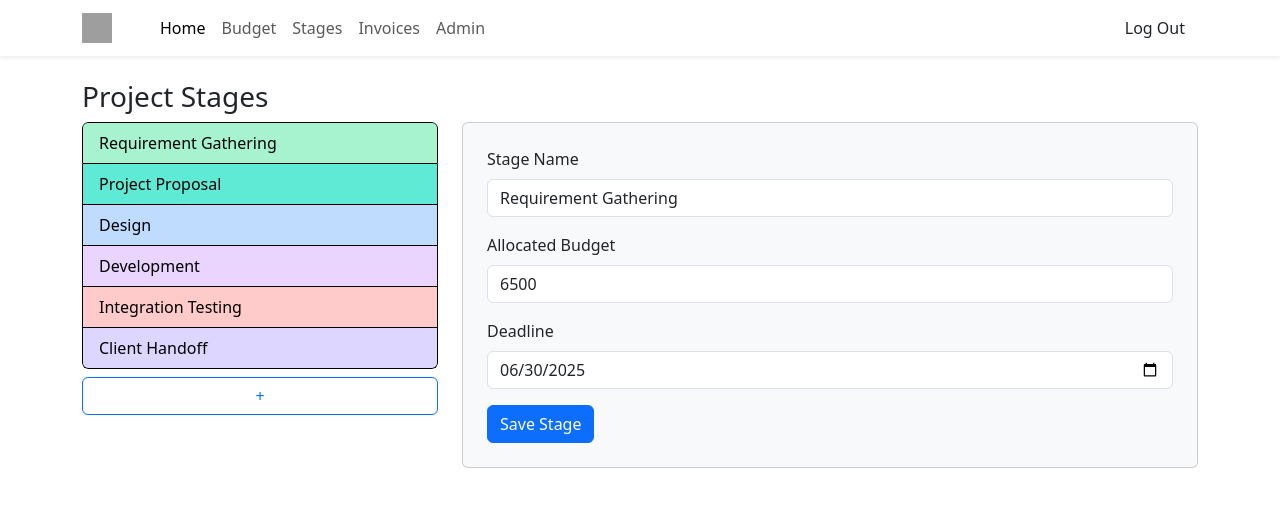
After one commit to isaacjacques/COP4813-Semester-Project, a PHP site: page /stages in a window 1280 px wide. The commit adds this page. Shown: the top 507 px of the page. Run offline with PHP 8.4, Linux system fonts and the light colour scheme; grey boxes are pictures that could not be loaded.

Commit message:
added mock up for stages view

```diff
--- a/public/index.php
+++ b/public/index.php
@@ -5,6 +5,7 @@ use Src\Controllers\HomeController;
 use Src\Controllers\AuthController;
 use Src\Controllers\BudgetController;
 use Src\Controllers\InvoiceController;
+use Src\Controllers\StageController;
 
 $uri = parse_url($_SERVER['REQUEST_URI'], PHP_URL_PATH);
 switch ($uri) {
@@ -22,6 +23,14 @@ switch ($uri) {
 
     case '/invoices':
         (new InvoiceController())->index();
+        break;
+
+    case '/stages':
+        if ($_SERVER['REQUEST_METHOD'] === 'POST') {
+            (new StageController())->save();
+        } else {
+            (new StageController())->index();
+        }
         break;
 
     case '/login':
--- /dev/null
+++ b/src/Controllers/StageController.php
@@ -0,0 +1,61 @@
+<?php
+namespace Src\Controllers;
+
+class StageController
+{
+
+    public function index()
+    {
+        // Placeholder data, replace with real DB logic later.
+        $stages = [
+            [
+                'name'      => 'Requirement Gathering',
+                'allocated' => 6500,
+                'deadline'  => '2025-06-30',
+                'color'     => '#A7F3D0'
+            ],
+            [
+                'name'      => 'Project Proposal',
+                'allocated' => 6500,
+                'deadline'  => '2025-07-15',
+                'color'     => '#5EEAD4'
+            ],
+            [
+                'name'      => 'Design',
+                'allocated' => 27777,
+                'deadline'  => '2025-08-01',
+                'color'     => '#BFDBFE'
+            ],
+            [
+                'name'      => 'Development',
+                'allocated' => 50000,
+                'deadline'  => '2025-10-15',
+                'color'     => '#E9D5FF'
+            ],
+            [
+                'name'      => 'Integration Testing',
+                'allocated' => 25000,
+                'deadline'  => '2025-11-01',
+                'color'     => '#FECACA'
+            ],
+            [
+                'name'      => 'Client Handoff',
+                'allocated' => 2500,
+                'deadline'  => '2025-12-01',
+                'color'     => '#DDD6FE'
+            ]
+        ];
+
+        // Render the stages view
+        include __DIR__ . '/../../views/stages.php';
+    }
+
+
+    public function save()
+    {
+        // In a real app: validate $_POST, save to database, redirect back to index
+        // For now, just simulate a redirect:
+        header('Location: /public/index.php?route=stages');
+        exit;
+    }
+}
--- a/views/stages.php
+++ b/views/stages.php
@@ -0,0 +1,97 @@
+<!DOCTYPE html>
+<html lang="en">
+<head>
+  <meta charset="UTF-8">
+  <meta name="viewport" content="width=device-width, initial-scale=1">
+  <title>Project Stages</title>
+  <link href="https://cdn.jsdelivr.net/npm/bootstrap@5.3.2/dist/css/bootstrap.min.css" rel="stylesheet">
+</head>
+<body>
+  <?php include 'navbar.php'; ?>
+  <div class="container mt-4">
+    <h3>Project Stages</h3>
+    <div class="row">
+      <!-- Stage List -->
+      <div class="col-md-4">
+        <div id="stageList" class="list-group" style="max-height:400px; overflow-y:auto;">
+          <?php foreach($stages as $idx => $stage): ?>
+            <button type="button" class="list-group-item list-group-item-action d-flex justify-content-between align-items-center"
+                    style="background:<?= $stage['color'] ?>; border-color:#000; color:#000;"
+                    data-index="<?= $idx ?>">
+              <?= htmlspecialchars($stage['name']) ?>
+            </button>
+          <?php endforeach; ?>
+        </div>
+        <button id="addStageBtn" class="btn btn-outline-primary w-100 mt-2">+</button>
+      </div>
+
+      <!-- Stage Detail Form -->
+      <div class="col-md-8">
+        <div class="card p-4 bg-light">
+          <form id="stageForm">
+            <div class="mb-3">
+              <label for="stageName" class="form-label">Stage Name</label>
+              <input type="text" id="stageName" name="name" class="form-control" value="">
+            </div>
+            <div class="mb-3">
+              <label for="stageBudget" class="form-label">Allocated Budget</label>
+              <input type="number" id="stageBudget" name="allocated" class="form-control" value="">
+            </div>
+            <div class="mb-3">
+              <label for="stageDeadline" class="form-label">Deadline</label>
+              <input type="date" id="stageDeadline" name="deadline" class="form-control" value="">
+            </div>
+            <button type="submit" class="btn btn-primary">Save Stage</button>
+          </form>
+        </div>
+      </div>
+    </div>
+  </div>
+
+  <script src="https://cdn.jsdelivr.net/npm/bootstrap@5.3.2/dist/js/bootstrap.bundle.min.js"></script>
+  <script>
+    // Placeholder JS: swaps detail form on list click and handles add new
+    document.addEventListener('DOMContentLoaded', () => {
+      const stages = <?= json_encode($stages) ?>;
+      const list   = document.getElementById('stageList');
+      const form   = document.getElementById('stageForm');
+      const nameIn = form.elements['name'];
+      const budIn  = form.elements['allocated'];
+      const dlIn   = form.elements['deadline'];
+
+      function loadStage(idx) {
+        const st = stages[idx] || {name:'',allocated:'',deadline:''};
+        nameIn.value     = st.name;
+        budIn.value      = st.allocated;
+        dlIn.value       = st.deadline;
+        // mark active button
+        list.querySelectorAll('.list-group-item').forEach(btn=>btn.classList.remove('active'));
+        if (idx !== null) {
+          const btn = list.querySelector(`[data-index='${idx}']`);
+          if (btn) btn.classList.add('active');
+        }
+      }
+
+      // initial load first stage
+      loadStage(0);
+
+      // click list item
+      list.addEventListener('click', e => {
+        if (!e.target.matches('.list-group-item')) return;
+        loadStage(e.target.dataset.index);
+      });
+
+      // add new stage
+      document.getElementById('addStageBtn').addEventListener('click', () => {
+        loadStage(null);
+      });
+
+      // form submit (placeholder)
+      form.addEventListener('submit', e => {
+        e.preventDefault();
+        alert('Save functionality coming soon');
+      });
+    });
+  </script>
+</body>
+</html>
```
